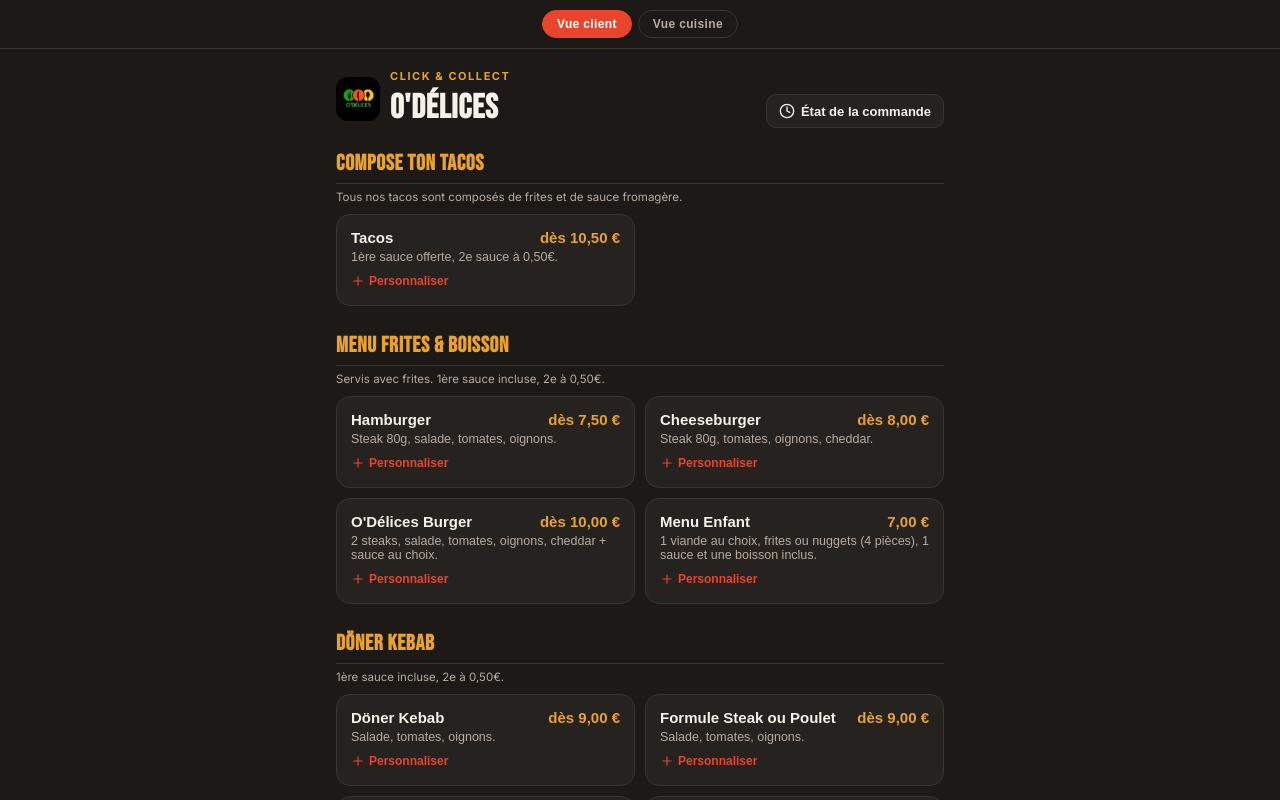
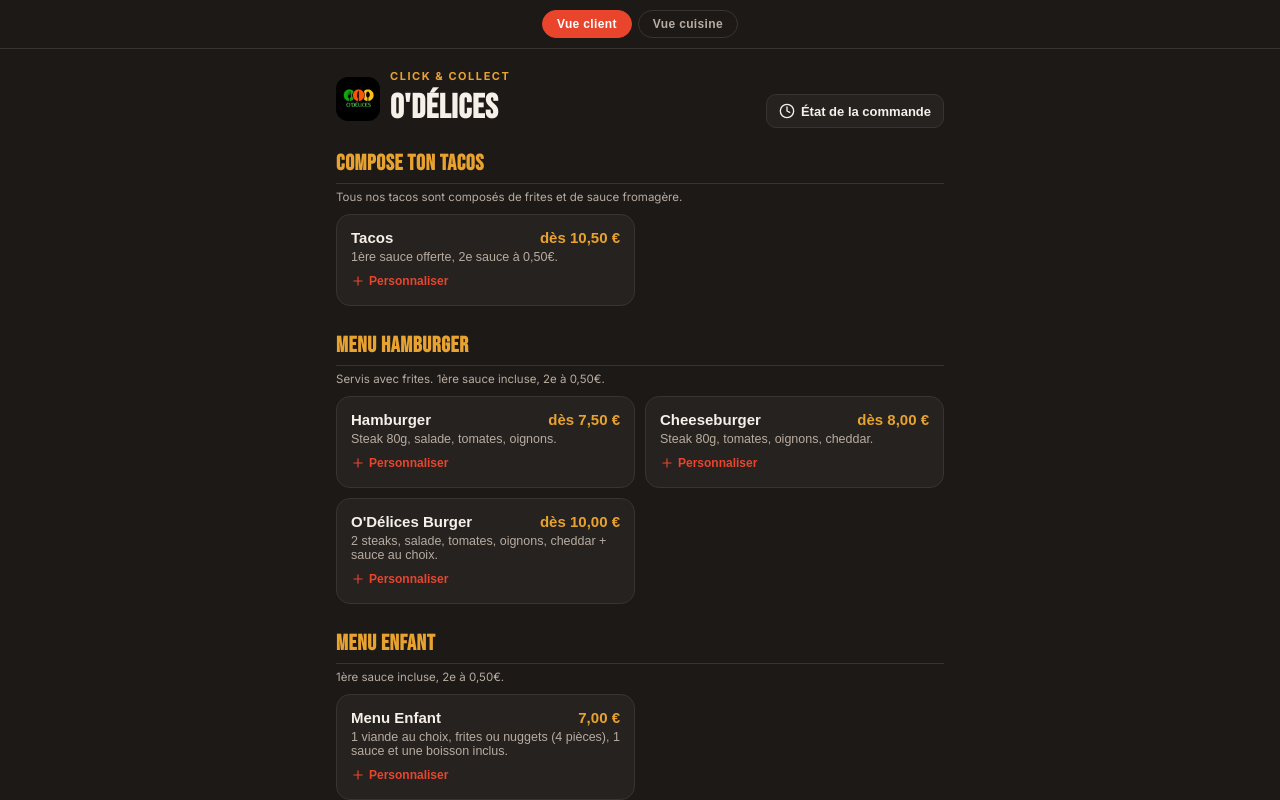
Before and after one commit to contactodelicesbrest-max/odelices-commande, a React (Vite) app: page / in a window 1280 px wide. Shown: the top 800 px of the page. Built offline with nearby package versions, Linux system fonts and the light colour scheme.

Commit message:
Update App.jsx

```diff
--- a/src/App.jsx
+++ b/src/App.jsx
@@ -48,7 +48,7 @@
     ],
   },
   {
-    cat: "Menu Frites & Boisson",
+cat: "Menu Hamburger",
     note: "Servis avec frites. 1ère sauce incluse, 2e à 0,50€.",
     items: [
       {
@@ -78,6 +78,12 @@
         supplementsAllowed: SUPP_GENERAL,
         baseIngredients: ["Salade", "Tomates", "Oignons", "Cheddar"],
       },
+    ],
+  },
+  {
+    cat: "Menu Enfant",
+    note: "1ère sauce incluse, 2e à 0,50€.",
+    items: [
       {
         id: "menu-enfant",
         name: "Menu Enfant",
@@ -90,7 +96,7 @@
     ],
   },
   {
-    cat: "Döner Kebab",
+    cat: "Sandwich",
     note: "1ère sauce incluse, 2e à 0,50€.",
     items: [
       {
```
